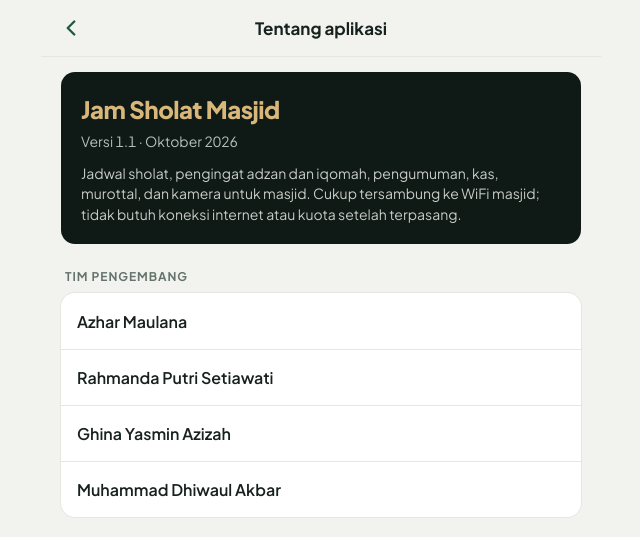
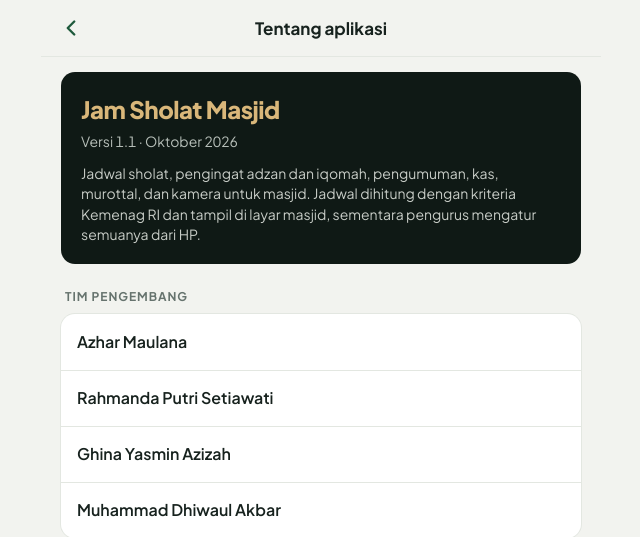
Before and after one commit to ghinayasmin/jam-sholat-masjid, a PHP site: page /admin/about.php in a window 1280 px wide. Shown: the top 537 px of the page, without its empty margins (319-959 px from the left). Run offline with PHP 8.4, Linux system fonts and the light colour scheme; the visitor is signed in with stand-in values (Sample User, id 1).

Commit message:
Replace the connectivity sentence on the About page
It read as ambiguous; describe how the app is used instead.

```diff
--- a/public/admin/about.php
+++ b/public/admin/about.php
@@ -26,7 +26,7 @@ require __DIR__ . '/_header.php';
 <div class="about-hero">
     <div class="about-name">Jam Sholat Masjid</div>
     <div class="about-ver">Versi <?= APP_VERSION ?> · <?= APP_RELEASE ?></div>
-    <p>Jadwal sholat, pengingat adzan dan iqomah, pengumuman, kas, murottal, dan kamera untuk masjid. Cukup tersambung ke WiFi masjid; tidak butuh koneksi internet atau kuota setelah terpasang.</p>
+    <p>Jadwal sholat, pengingat adzan dan iqomah, pengumuman, kas, murottal, dan kamera untuk masjid. Jadwal dihitung dengan kriteria Kemenag RI dan tampil di layar masjid, sementara pengurus mengatur semuanya dari HP.</p>
 </div>
 
 <section class="group" aria-labelledby="g-tim">
```
